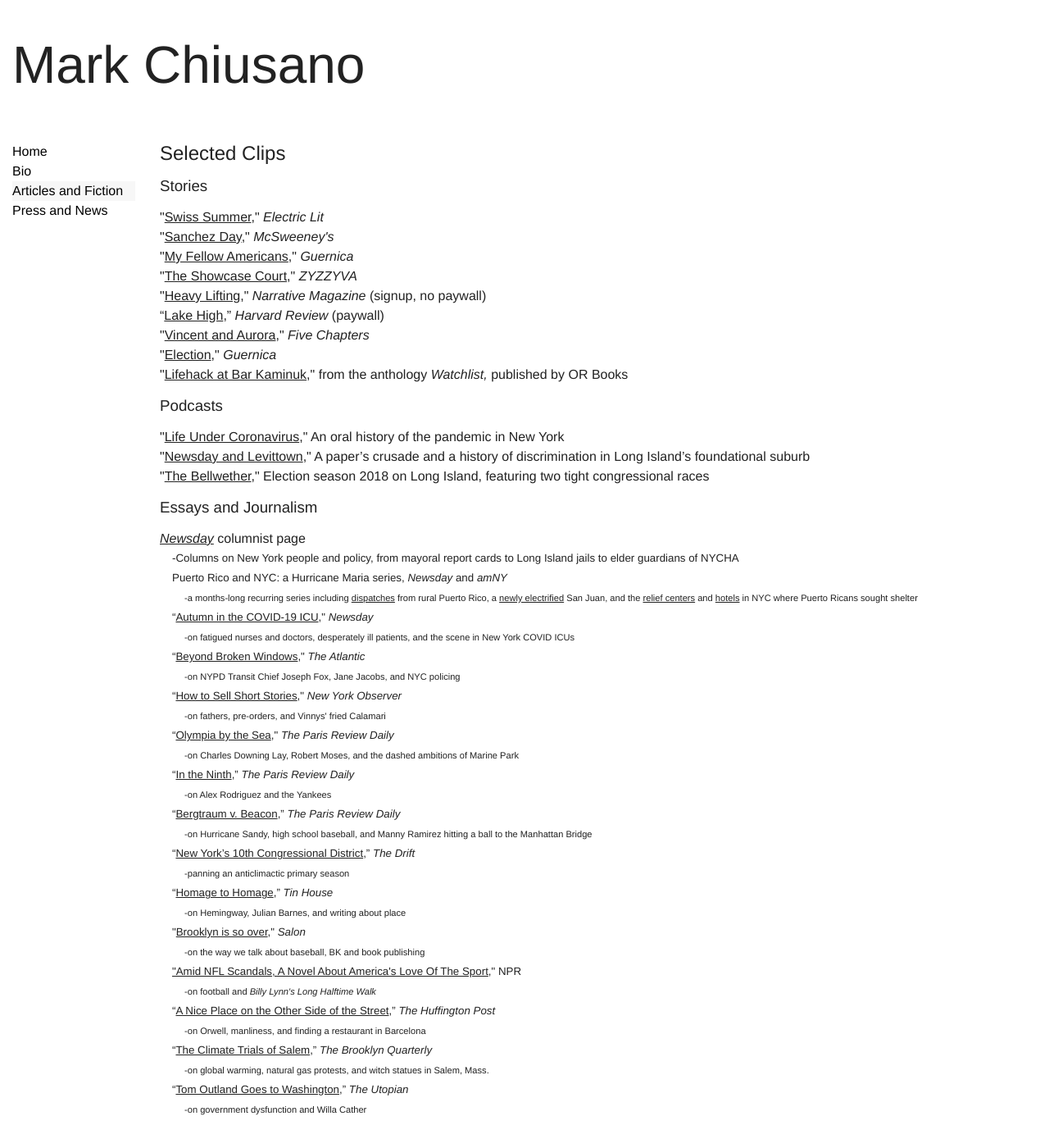
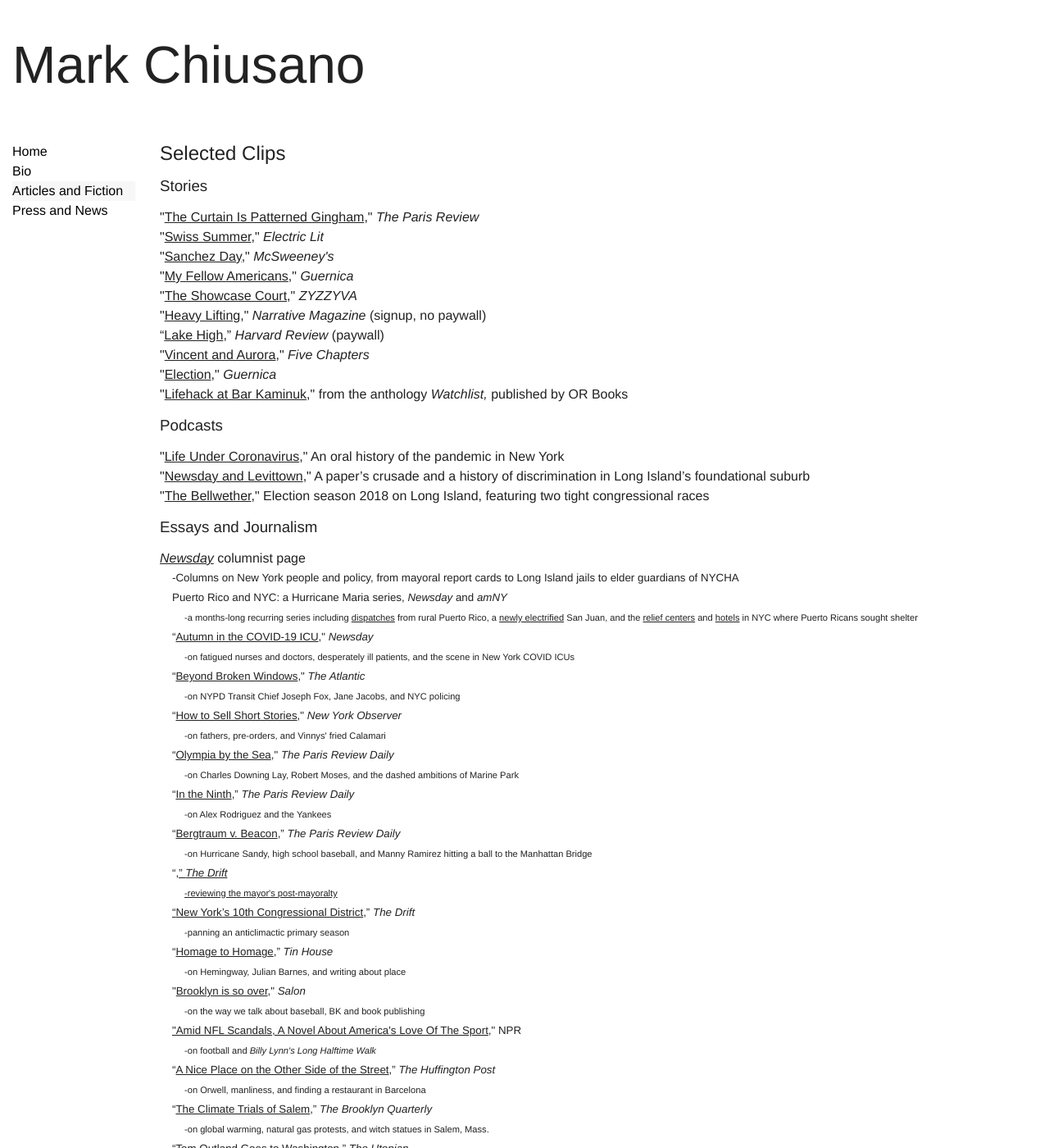
Before and after one commit to mjchiusano/mjchiusano.github.io, a Jekyll site: the page built from work.html, in a window 1280 px wide and 1400 px high. Shown: the whole window at 82% size. Built offline with Jekyll 4.4.1, drawn with Linux system fonts in a browser that asks for light colours; Markdown is read by kramdown in place of the engine named in the settings.

Commit message:
update
drift

```diff
--- a/work.html
+++ b/work.html
@@ -8,6 +8,7 @@
 <div class="gutter-pad-bottom">
 <h3 class="gutter-pad-bottom">Stories</h3>
 <ul>
+   <li>"<a href="https://www.theparisreview.org/blog/2023/02/23/the-curtain-is-patterned-gingham/">The Curtain Is Patterned Gingham</a>," <i>The Paris Review</i></li>
   <li>"<a href="https://electricliterature.com/swiss-summer-by-mark-chiusano/">Swiss Summer</a>," <i>Electric Lit</i></li>
   <li>"<a href="https://www.facebook.com/watch/?v=362809004687566">Sanchez Day</a>," <i>McSweeney's</i></li>
    <li>"<a href="https://www.guernicamag.com/my-fellow-americans/">My Fellow Americans</a>," <i>Guernica</i></li>
@@ -60,6 +61,9 @@
  <li>“<a href="http://www.theparisreview.org/blog/2013/06/25/bergtraum-v-beacon/">Bergtraum v. Beacon</a>,” <i>The Paris Review Daily</i>
   <small class="gutter-pad-left">-on Hurricane Sandy, high school baseball, and Manny Ramirez hitting a ball to the Manhattan Bridge</small></li>
 
+<li>“<a href="https://www.thedriftmag.com/mentions/"Bill de Blasio’s retirement</a>,” <i>The Drift</i>
+  <small class="gutter-pad-left">-reviewing the mayor's post-mayoralty</small></li>
+
   <li>“<a href="https://www.thedriftmag.com/mention/summer-2022/">New York’s 10th Congressional District</a>,” <i>The Drift</i>
   <small class="gutter-pad-left">-panning an anticlimactic primary season</small></li>
 
```
